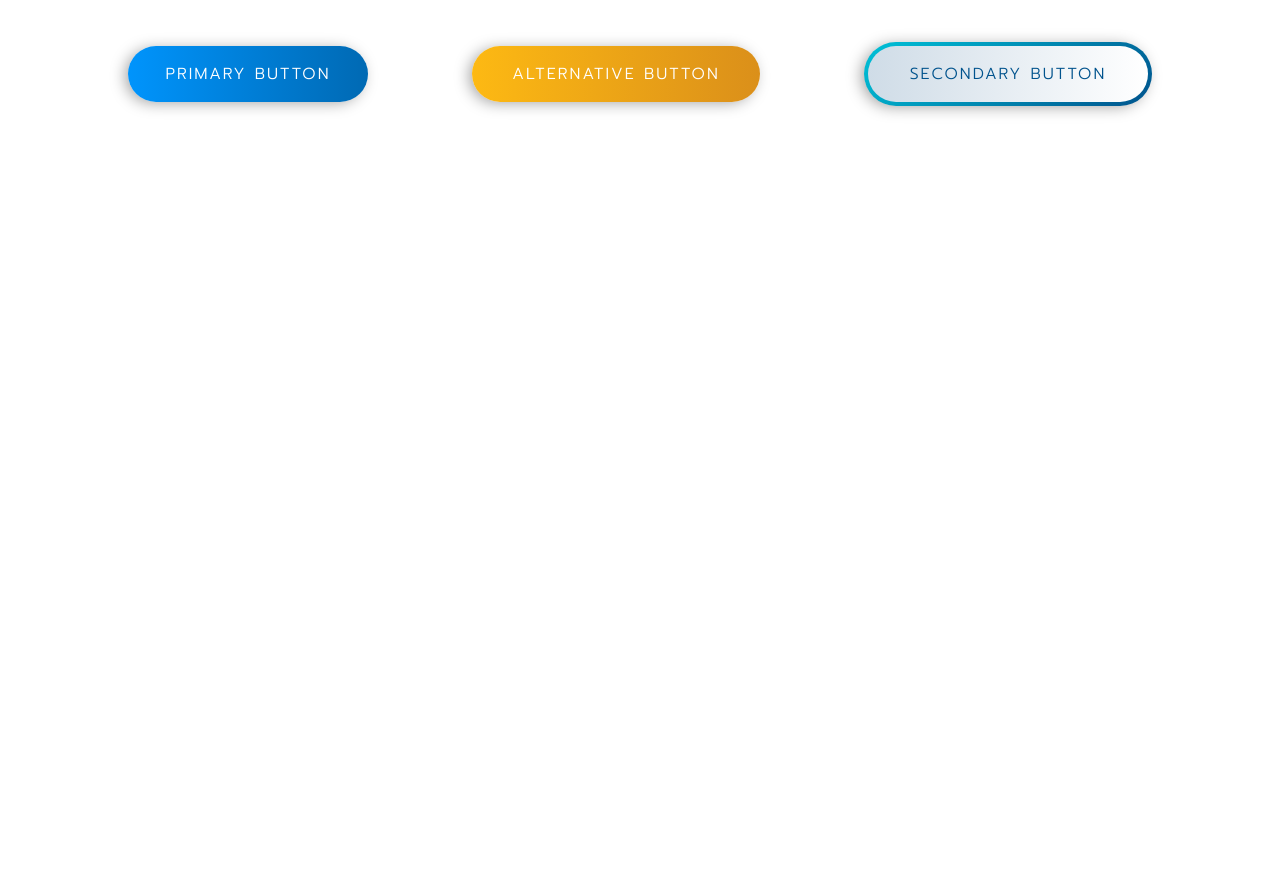
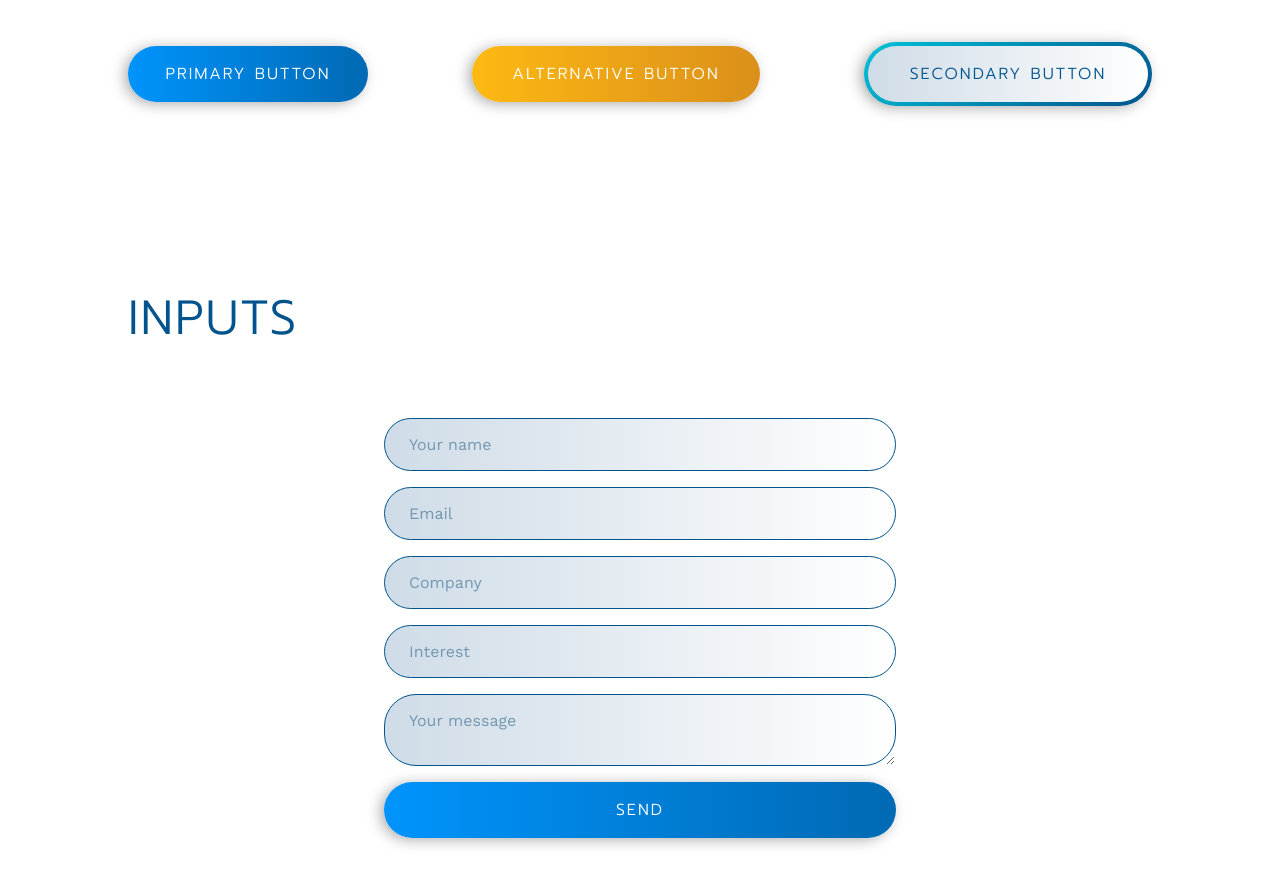
Before and after one commit to Ayeteejay/sphere, a Gatsby site: page / in a window 1280 px wide. Shown: the part 598-1484 px from the top of the page. Before the commit the page ends 800 px from the top, so only its background shows below. Built offline with nearby package versions, Linux system fonts and the light colour scheme; Gatsby itself is replaced by a stand-in of ours.

Commit message:
Adding in form fields

```diff
--- a/gatsby-config.js
+++ b/gatsby-config.js
@@ -1,6 +1,6 @@
 module.exports = {
   siteMetadata: {
-    siteUrl: "https://www.yourdomain.tld",
+    siteUrl: "https://www.ayeteejay.com",
     title: "Sphere",
   },
   plugins: [
--- a/src/pages/index.js
+++ b/src/pages/index.js
@@ -27,6 +27,19 @@ const Index = () => {
             </a>
           </div>
         </div>
+        <div className="row">
+          <h2>Inputs</h2>
+          <div className="input-row">
+            <input placeholder="Your name"></input>
+            <input placeholder="Email"></input>
+            <input placeholder="Company"></input>
+            <input placeholder="Interest"></input>
+            <textarea placeholder="Your message"></textarea>
+            <a href="#" className="form-btn">
+              Send
+            </a>
+          </div>
+        </div>
       </div>
     </Layout>
   );
--- a/src/styles/styles.scss
+++ b/src/styles/styles.scss
@@ -11,7 +11,9 @@ $darkBlue: #00538d;
 $burntOrange: #fdb913;
 $midBrown: #b76421;
 $lightGray: #cfdce7;
+$midGray: #808080;
 $charcoal: #555555;
+$lightBlue: #7397b1;
 
 // Breakpoints
 $xs: 450px;
@@ -50,6 +52,26 @@ body {
   margin: 0;
   color: $charcoal;
   font-family: $workSans;
+  textarea,
+  input {
+    width: 50%;
+    padding: 1rem 1.5rem;
+    font-family: $workSans;
+    font-size: 1rem;
+    border-radius: 2rem;
+    background: linear-gradient(to right, $lightGray, white);
+    color: $darkBlue;
+    border: 1px solid $darkBlue;
+    transition: 500ms ease-in-out;
+    margin: 0 0 1rem 0;
+    &:focus {
+      border: 1px solid $brightBlue;
+      outline: 0px solid transparent;
+    }
+    &::placeholder {
+      color: $lightBlue;
+    }
+  }
   a {
     @include headers();
     text-decoration: none;
@@ -66,6 +88,7 @@ body {
     padding: 1rem 0 4rem 0;
   }
 }
+
 .container {
   @include flexLayout();
 }
@@ -80,7 +103,7 @@ body {
   @include flexLayout(center, flex-start, column);
   width: 100%;
   padding: 10%;
-  background-image: linear-gradient(150deg, $brightBlue, $darkBlue);
+  background-image: linear-gradient(100deg, $brightBlue, $darkBlue);
 }
 .logo {
   max-width: 175px;
@@ -98,9 +121,17 @@ body {
     }
   }
 }
+.input-row {
+  width: 100%;
+  @include flexLayout(center, flex-start, column);
+  @media (min-width: $lg) {
+    @include flexLayout();
+  }
+}
 
 // Components
-.primary-btn {
+.primary-btn,
+.form-btn {
   display: flex;
   justify-content: center;
   align-items: center;
@@ -122,6 +153,10 @@ body {
     -moz-box-shadow: -4px 2px 16px -2px rgba(0, 0, 0, 0);
     --grade: 100%;
   }
+}
+.form-btn {
+  max-width: 50%;
+  margin: 0;
 }
 .secondary-btn {
   display: flex;
```
